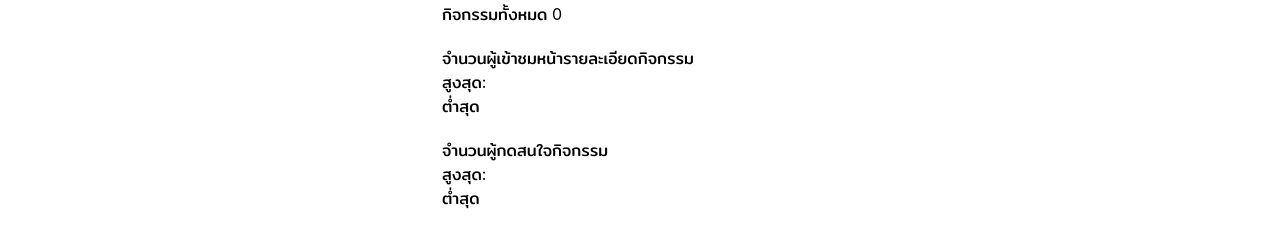
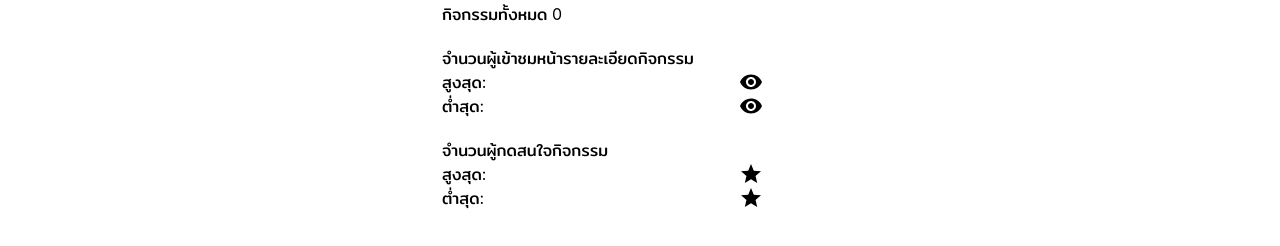
Before and after one commit to NutyHw/KU-Acty, a React (Create React App) app in the folder frontend/: page /org/home in a window 1280 px wide. Shown: the part 406-652 px from the top of the page. Built offline with nearby package versions, Linux system fonts and the light colour scheme; no server answers.

Commit message:
[FIX] Adjust some icon and text

```diff
--- a/frontend/src/components/feed/nisitfeed.tsx
+++ b/frontend/src/components/feed/nisitfeed.tsx
@@ -98,9 +98,9 @@ export const NisitFeed : React.FC = () => {
           <Typography className={classes.secondaryHeading}>แก้ไขล่าสุด { formatUpdate }</Typography>
           <br/>
           <Grid item>
-            <Typography>
+            <Typography style={{display: 'flex', alignItems: 'center'}}>
               <VisibilityIcon/> { el.view_counts }
-              <StarIcon className={classes.yell}/> { el.interest_count }
+              <StarIcon/> { el.interest_count }
             </Typography>
           </Grid>
         </Grid>
--- a/frontend/src/components/feed/orgfeed.tsx
+++ b/frontend/src/components/feed/orgfeed.tsx
@@ -104,9 +104,9 @@ export const OrgFeed : React.FC = () => {
           <Typography className={classes.secondaryHeading}>แก้ไขล่าสุด { el.updated_at }</Typography>
           <br/>
           <Grid item>
-            <Typography>
+            <Typography style={{display: 'flex', alignItems: 'center'}}>
               <VisibilityIcon/> { el.view_counts }
-              <StarIcon className={classes.yell}/> { el.interest_count }
+              <StarIcon/> { el.interest_count }
             </Typography>
           </Grid>
         </Grid>
@@ -148,26 +148,26 @@ export const OrgFeed : React.FC = () => {
           <Typography>จำนวนผู้เข้าชมหน้ารายละเอียดกิจกรรม</Typography>
           <Grid container>
             <Grid item xs={3}><Typography>สูงสุด:</Typography></Grid>
-            <Grid item xs={6}><Typography>{ viewStat.length > 0 ? viewStat[0].event_name : null }</Typography></Grid>
-            <Grid item xs><Typography>{ viewStat.length > 0 ? viewStat[0].view_counts : null }</Typography></Grid>
+            <Grid item xs={6}><Typography className={classes.secondaryText}>{ viewStat.length > 0 ? viewStat[viewStat.length-1].event_name : null }</Typography></Grid>
+            <Grid item xs><Typography style={{display: 'flex', alignItems: 'center'}}><VisibilityIcon/>{ viewStat.length > 0 ? viewStat[viewStat.length-1].view_counts : null }</Typography></Grid>
           </Grid>
           <Grid container>
-            <Grid item xs={3}><Typography>ต่ำสุด</Typography></Grid>
-            <Grid item xs={6}><Typography>{ viewStat.length > 0 ? viewStat[viewStat.length-1].event_name : null }</Typography></Grid>
-            <Grid item xs><Typography>{ viewStat.length > 0 ? viewStat[viewStat.length-1].view_counts : null }</Typography></Grid>
+            <Grid item xs={3}><Typography>ต่ำสุด:</Typography></Grid>
+            <Grid item xs={6}><Typography className={classes.secondaryText}>{ viewStat.length > 0 ? viewStat[0].event_name : null }</Typography></Grid>
+            <Grid item xs><Typography style={{display: 'flex', alignItems: 'center'}}><VisibilityIcon/>{ viewStat.length > 0 ? viewStat[0].view_counts : null }</Typography></Grid>
           </Grid>
           <br/>
 
           <Typography>จำนวนผู้กดสนใจกิจกรรม</Typography>
           <Grid container>
             <Grid item xs={3}><Typography>สูงสุด:</Typography></Grid>
-            <Grid item xs={6}><Typography>{ interestStat.length > 0 ? interestStat[0].event_name : null }</Typography></Grid>
-            <Grid item xs><Typography>{ interestStat.length > 0 ? interestStat[0].interest_count : null }</Typography></Grid>
+            <Grid item xs={6}><Typography className={classes.secondaryText}>{ interestStat.length > 0 ? interestStat[interestStat.length-1].event_name : null }</Typography></Grid>
+            <Grid item xs><Typography style={{display: 'flex', alignItems: 'center'}}><StarIcon/>{ interestStat.length > 0 ? interestStat[interestStat.length-1].interest_count : null }</Typography></Grid>
           </Grid>
           <Grid container>
-            <Grid item xs={3}><Typography>ต่ำสุด</Typography></Grid>
-            <Grid item xs={6}><Typography>{ interestStat.length > 0 ? interestStat[interestStat.length-1].event_name : null }</Typography></Grid>
-            <Grid item xs><Typography>{ interestStat.length > 0 ? interestStat[interestStat.length-1].interest_count : null }</Typography></Grid>
+            <Grid item xs={3}><Typography>ต่ำสุด:</Typography></Grid>
+            <Grid item xs={6}><Typography className={classes.secondaryText}>{ interestStat.length > 0 ? interestStat[0].event_name : null }</Typography></Grid>
+            <Grid item xs><Typography style={{display: 'flex', alignItems: 'center'}}><StarIcon/>{ interestStat.length > 0 ? interestStat[0].interest_count : null }</Typography></Grid>
           </Grid>
         </Container>
       </Grid>
--- a/frontend/src/components/feed/style.ts
+++ b/frontend/src/components/feed/style.ts
@@ -32,11 +32,11 @@ export const useStyles = makeStyles((theme) => ({
     color: theme.palette.text.secondary,
     flexBasis: '33.33%',
   },
+  secondaryText: {
+    fontSize: 15,
+  },
   button: {
     marginTop: 8,
-  },
-  yell: {
-    color: '#ffc107',
   },
 }));
 
```
